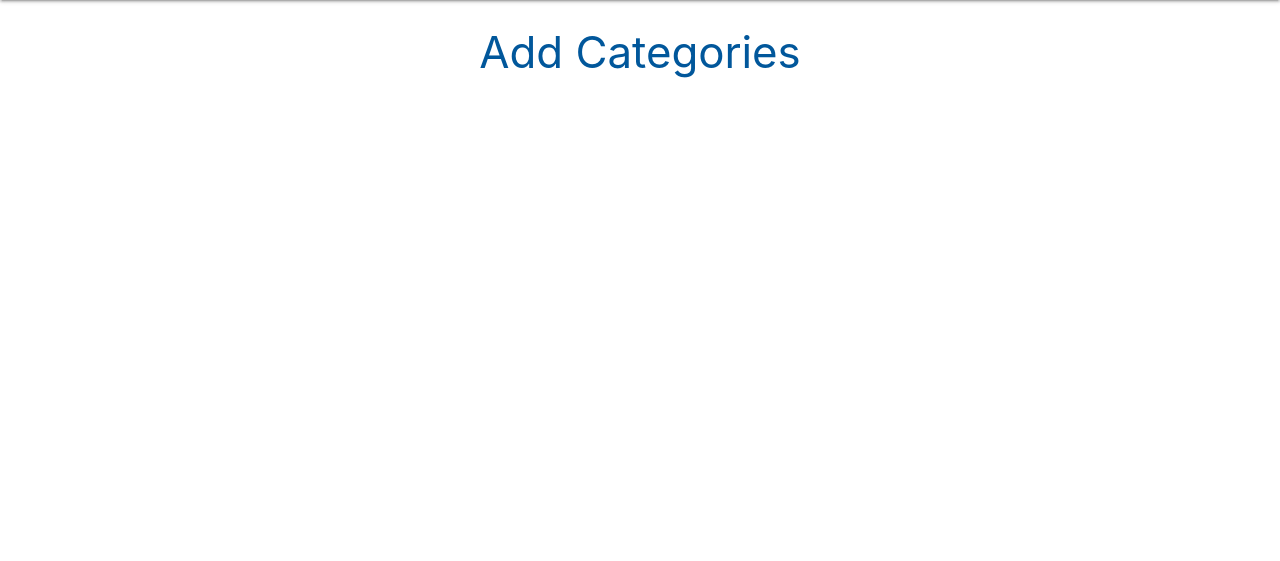
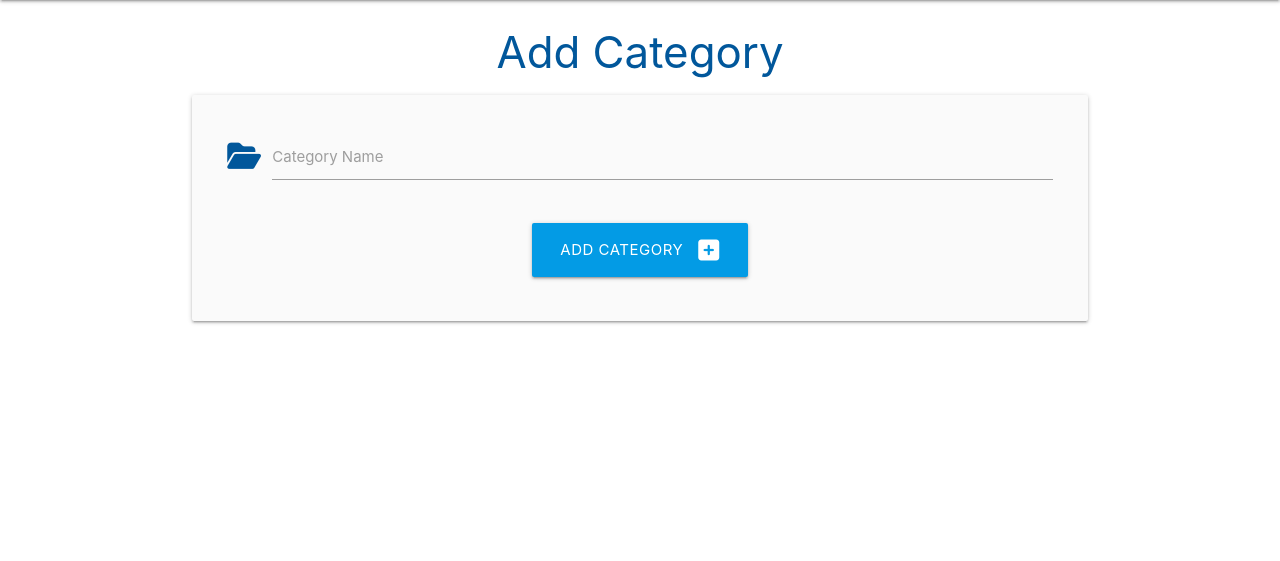
Before and after one commit to MBilalQureshi/taskmanager-app-flask-postgres, a Flask app: page /add_category in a window 1280 px wide. Shown: the part 64-625 px from the top of the page. Run offline with Flask 3, Linux system fonts and the light colour scheme.

Commit message:
Add functionality to add category to db

```diff
--- a/taskmanager/models.py
+++ b/taskmanager/models.py
@@ -15,7 +15,7 @@ class Category(db.Model):
     # all related tasks and delete them.
     # The last parameter here is lazy=True, which means that when we query the database for
     # categories, it can simultaneously identify any task linked to the categories.
-    tasks = db.relationship("Tasks", backref="category", cascade="all, delete", lazy=True)
+    tasks = db.relationship("Task", backref="category", cascade="all, delete", lazy=True)
 
     def __repr__(self):
         # __repr__ to represent itself in the form of a string, another
--- a/taskmanager/routes.py
+++ b/taskmanager/routes.py
@@ -1,4 +1,4 @@
-from flask import render_template
+from flask import render_template, request, redirect, url_for
 from taskmanager import app, db
 # At the top of the routes, we need to import these classes in order to
 # generate our database next.
@@ -19,4 +19,11 @@ def categories():
 # be submitting a form to the database.
 @app.route("/add_category", methods=["GET", "POST"])
 def add_category():
+    # IMPORTANT: In realworld add defensive programming to prevent brute force attacks along with error handling
+    if request.method == "POST":
+        category = Category(category_name=request.form.get("category_name"))
+        db.session.add(category)
+        db.session.commit()
+        return redirect(url_for("categories"))
+    # 1 Initially get method will occur and start below code as return, behave as else
     return render_template("add_category.html")
--- a/taskmanager/templates/add_category.html
+++ b/taskmanager/templates/add_category.html
@@ -1,6 +1,28 @@
 {% extends "base.html" %}
 {% block content %}
 
-<h3 class="light-blue-text text-darken-4 center-align">Add Categories</h3>
+<h3 class="light-blue-text text-darken-4 center-align">Add Category</h3>
+
+
+<div class="row card-panel grey lighten-5">
+    <form class="col s12" method="post" action="{{ url_for('add_category') }}">
+      <!-- Category name -->
+        <div class="row">
+            <div class="input-field col s12">
+                <i class="fas fa-folder-open prefix light-blue-text text-darken-4"></i>
+            <input id="category_name" name="category_name" minlength="3" maxlength="25" type="text" class="validate" required>
+            <label for="category_name">Category Name</label>
+            </div>
+        </div>
+        <!-- Submit name -->
+        <div class="row">
+            <div class="col s12 center-align">
+                <button type="submit" class="btn-large light-blue darken-1">
+                    Add Category <i class="fas fa-plus-square right"></i>
+                </button>
+            </div>
+        </div>
+    </form>
+</div>
 
 {% endblock %}
```
